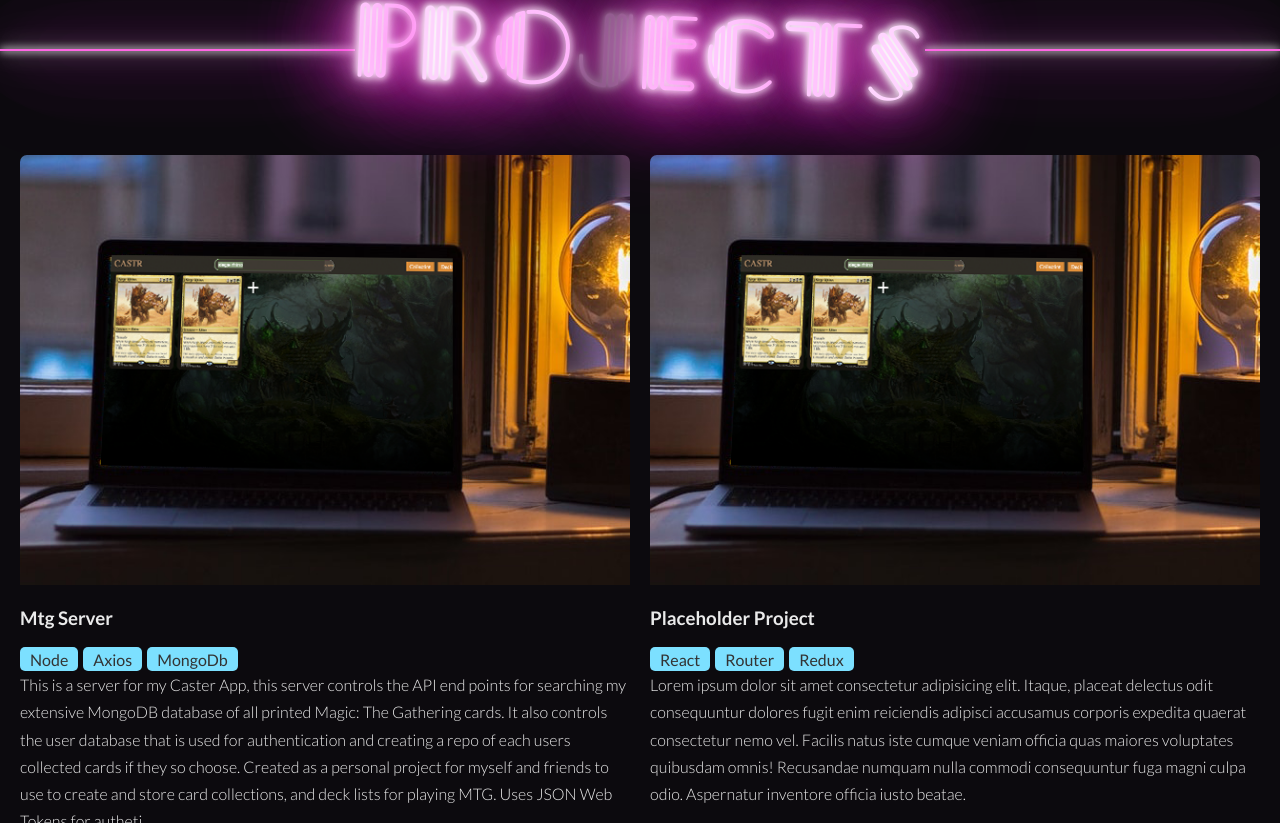
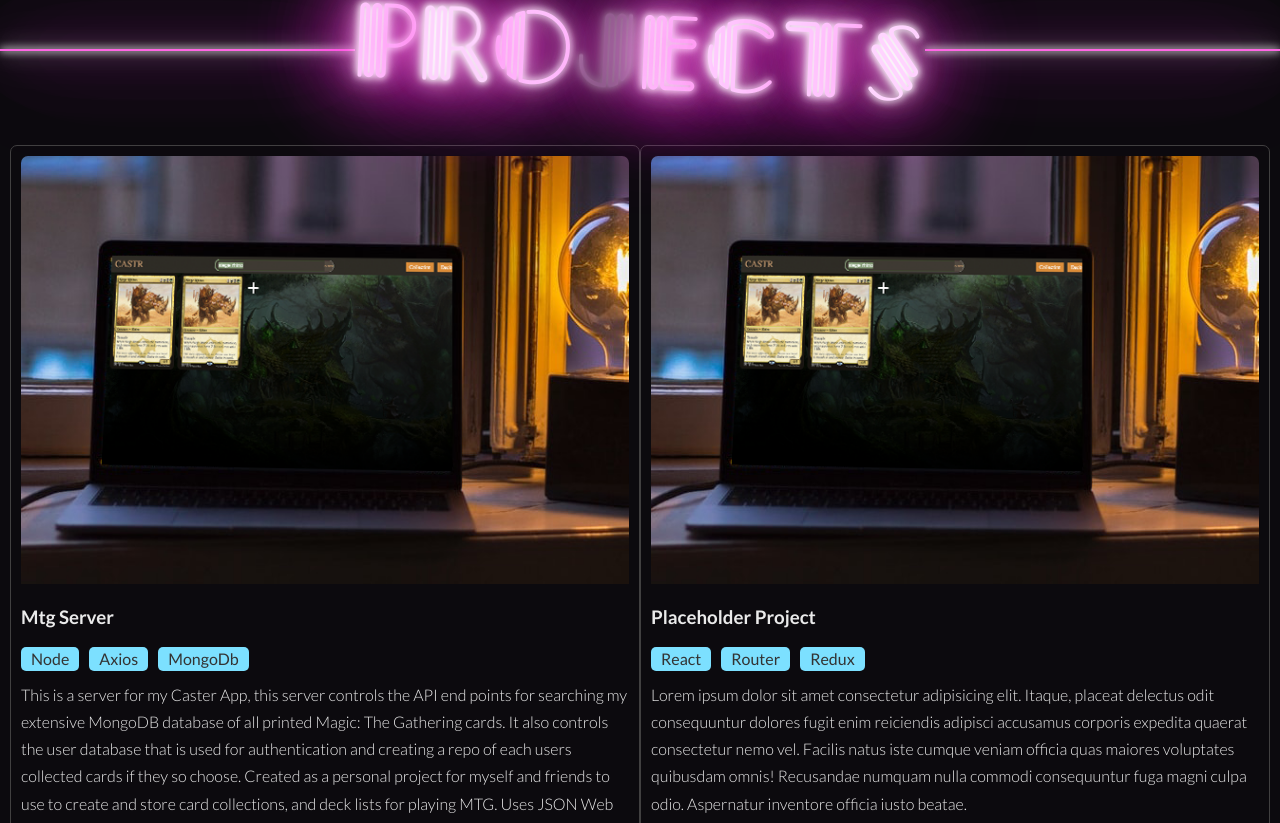
Before and after one commit to CoreyMiller85/portfolio-modern, a React (Create React App) app: page / in a window 1280 px wide. Shown: the part 1277-2100 px from the top of the page. Built offline with nearby package versions, Linux system fonts and the light colour scheme; a web font is replaced by a local one.

Commit message:
correct issue with slider menu

```diff
--- a/package.json
+++ b/package.json
@@ -1,7 +1,7 @@
 {
   "name": "portfolio-modern",
   "version": "0.1.0",
-  "homepage": "https://coreymiller85.github.io",
+  "homepage": "https://coreymiller85.github.io/portfolio-modern/",
   "private": true,
   "dependencies": {
     "@testing-library/jest-dom": "^5.14.1",
--- a/public/index.html
+++ b/public/index.html
@@ -24,7 +24,7 @@
       work correctly both with client-side routing and a non-root public URL.
       Learn how to configure a non-root public URL by running `npm run build`.
     -->
-    <title>React App</title>
+    <title>Corey Miller | Portfolio</title>
   </head>
   <body>
     <noscript>You need to enable JavaScript to run this app.</noscript>
--- a/src/App.js
+++ b/src/App.js
@@ -1,29 +1,30 @@
-import React, { useState } from "react";
-import Header from "./components/Header/Header";
-import SlideMenu from "./components/SlideMenu/SlideMenu";
-import Hero from "./components/Hero/Hero";
-import Projects from "./components/Projects/Projects";
-import About from "./components/About/About";
-import Skills from "./components/Skills/Skills";
-import Contact from "./components/Contact/Contact";
+import React, { useState } from 'react';
+import Header from './components/Header/Header';
+import SlideMenu from './components/SlideMenu/SlideMenu';
+import Hero from './components/Hero/Hero';
+import Projects from './components/Projects/Projects';
+import About from './components/About/About';
+import Skills from './components/Skills/Skills';
+import Contact from './components/Contact/Contact';
 
-import "./App.scss";
+import './App.scss';
 
 const App = () => {
   const [isMenuOpen, setIsMenuOpen] = useState(false);
-	const slideMenu = isMenuOpen ? (
+
+  const toggleMenu = () => {
+    setIsMenuOpen(!isMenuOpen);
+  };
+
+  return (
+    <div className='app'>
       <SlideMenu
         isMenuOpen={isMenuOpen}
-			active="active"
-			setIsMenuOpen={setIsMenuOpen}
+        active={isMenuOpen ? 'active' : ''}
+        setIsMenuOpen={toggleMenu}
       />
-	) : (
-		<SlideMenu active="" />
-	);
-	return (
-		<div className="app">
-			{slideMenu}
-			<Header isMenuOpen={isMenuOpen} setIsMenuOpen={setIsMenuOpen} />
+
+      <Header isMenuOpen={isMenuOpen} setIsMenuOpen={toggleMenu} />
       <Hero />
       <About />
       <Projects />
--- a/src/components/Contact/Contact.scss
+++ b/src/components/Contact/Contact.scss
@@ -1,4 +1,5 @@
 .contact {
+  margin: 1rem;
   &__form {
     display: flex;
     flex-flow: column nowrap;
@@ -22,7 +23,7 @@
     margin-top: 2rem;
     padding: 1rem;
     background: none;
-		font-family: "Lato";
+    font-family: 'Lato';
     font-size: 2rem;
     border: none;
     border-bottom: 1px solid $secondary-color;
@@ -43,7 +44,7 @@
     border: 1px solid $secondary-color;
     padding: 1rem;
     background: none;
-		font-family: "Lato";
+    font-family: 'Lato';
     font-size: 2rem;
     transition: all 0.2s ease-out;
     color: $font-color;
--- a/src/components/Header/Header.js
+++ b/src/components/Header/Header.js
@@ -1,35 +1,32 @@
-import React from "react";
-import { IconContext } from "react-icons";
+import React from 'react';
+import { IconContext } from 'react-icons';
 
-import { CgMenuRound } from "react-icons/cg";
+import { CgMenuRound } from 'react-icons/cg';
 
 const Header = ({ isMenuOpen, setIsMenuOpen }) => {
   return (
-		<div className="header">
-			<h1 className="header__logo">
-				<span className="first">Corey</span>{" "}
-				<span className="last">Miller</span>
+    <div className='header'>
+      <h1 className='header__logo'>
+        <span className='first'>Corey</span>{' '}
+        <span className='last'>Miller</span>
       </h1>
-			<div className="header__hamburger">
-				<IconContext.Provider value={{ color: "white", size: "3rem" }}>
-					<CgMenuRound
-						height="4rem"
-						onClick={() => setIsMenuOpen(!isMenuOpen)}
-					/>
+      <div className='header__hamburger' onClick={setIsMenuOpen}>
+        <IconContext.Provider value={{ color: 'white', size: '3rem' }}>
+          <CgMenuRound height='4rem' />
         </IconContext.Provider>
       </div>
-			<ul className="header__list">
-				<li className="list__li btn sm">
-					<a href="#about">About</a>
+      <ul className='header__list'>
+        <li className='list__li btn sm'>
+          <a href='#about'>About</a>
         </li>
-				<li className="list__li btn sm">
-					<a href="#projects">Projects</a>
+        <li className='list__li btn sm'>
+          <a href='#projects'>Projects</a>
         </li>
-				<li className="list__li btn sm">
-					<a href="#skills">Skills</a>
+        <li className='list__li btn sm'>
+          <a href='#skills'>Skills</a>
         </li>
-				<li className="list__li btn sm">
-					<a href="#contact">Contact</a>
+        <li className='list__li btn sm'>
+          <a href='#contact'>Contact</a>
         </li>
       </ul>
     </div>
--- a/src/components/Hero/Hero.js
+++ b/src/components/Hero/Hero.js
@@ -1,30 +1,30 @@
-import React from "react";
-import typing from "../../Videos/close-pavel-danilyuk.mp4";
+import React from 'react';
+import typing from '../../Videos/close-pavel-danilyuk.mp4';
 
 const Hero = () => {
   return (
-		<div className="hero">
-			<div className="hero__container">
-				<video autoplay="autoplay" playsinline loop="loop" id="hero-video">
-					<source src={typing} type="video/mp4" />
+    <div className='hero'>
+      <div className='hero__container'>
+        <video autoPlay='autoPlay' playsInline loop='loop' id='hero-video'>
+          <source src={typing} type='video/mp4' />
         </video>
       </div>
-			<div className="hero__content">
-				<div className="hero__name-span-container">
-					<span className="hero__content__name-span">
+      <div className='hero__content'>
+        <div className='hero__name-span-container'>
+          <span className='hero__content__name-span'>
             Corey Miller <br /> is a ...
           </span>
-					<span className="hero__content__name-span"></span>
+          <span className='hero__content__name-span'></span>
         </div>
-				<h1 className="hero__content__headline">
+        <h1 className='hero__content__headline'>
           Creator of powerful & well engineered user focused web applications
         </h1>
 
-				<a href="#projects">
-					<button className="btn clear">Projects</button>
+        <a href='#projects'>
+          <button className='btn clear'>Projects</button>
         </a>
-				<a href="#contact">
-					<button className="btn secondary">Contact</button>
+        <a href='#contact'>
+          <button className='btn secondary'>Contact</button>
         </a>
       </div>
     </div>
--- a/src/components/SingleProject/SingleProject.js
+++ b/src/components/SingleProject/SingleProject.js
@@ -1,10 +1,10 @@
-import React from "react";
-import castrImg from "../../img/castr-screen.png";
+import React from 'react';
+import castrImg from '../../img/castr-screen.png';
 
 const SingleProject = ({ title, tags, desciption, gitLink, liveLink }) => {
   const insertTags = (tags) => {
     if (tags.length > 0) {
-			const list = tags.map((tag) => <span className="tags__tag">{tag}</span>);
+      const list = tags.map((tag) => <span>{tag}</span>);
       return list;
     }
     return null;
@@ -13,24 +13,24 @@ const SingleProject = ({ title, tags, desciption, gitLink, liveLink }) => {
   const tagList = insertTags(tags);
 
   return (
-		<div className="single-project">
-			<div className="single-project__image">
-				<img src={castrImg} alt="" />
+    <div className='single-project'>
+      <div className='single-project__image'>
+        <img src={castrImg} alt='' />
       </div>
 
-			<h3 className="single-project__title">{title}</h3>
-			<div className="tags">{tagList}</div>
-			<p className="single-project__description">{desciption}</p>
-			<div className="single-project__buttons">
+      <h3 className='single-project__title'>{title}</h3>
+      <div className='single-project__tags'>{tagList}</div>
+      <p className='single-project__description'>{desciption}</p>
+      <div className='single-project__buttons'>
         <a href={gitLink}>
-					<button className="btn white sm">Github</button>
+          <button className='btn white sm'>Github</button>
         </a>
         {liveLink ? (
           <a href={liveLink}>
-						<button className="btn green sm">Live Demo</button>
+            <button className='btn green sm'>Live Demo</button>
           </a>
         ) : (
-					<button className="btn green sm" disabled>
+          <button className='btn green sm' disabled>
             Live Demo
           </button>
         )}
--- a/src/components/SingleProject/SingleProject.scss
+++ b/src/components/SingleProject/SingleProject.scss
@@ -2,8 +2,11 @@
   padding: 1rem;
   display: flex;
   flex-flow: column nowrap;
+  border: 1px solid rgb(65, 64, 64);
+  border-radius: 7px;
+  margin-bottom: 1rem;
   &__image {
-		flex: 1 1 100%;
+    flex: 1;
     & img {
       width: 100%;
       border-radius: 7px 7px 0 0;
@@ -27,18 +30,19 @@
     justify-content: flex-start;
     align-items: center;
   }
-}
 
-.tags {
+  &__tags {
     display: flex;
-	&__tag {
+    & span {
       border-radius: 5px;
       background: rgba($color: $secondary-color, $alpha: 1);
       display: block;
       color: $dark-font-color;
       padding: 0.25rem 1rem;
-		margin-right: 0.5rem;
+      margin-right: 1rem;
+      margin-bottom: 1rem;
       height: fit-content;
       text-transform: capitalize;
     }
   }
+}
--- a/src/components/SlideMenu/SlideMenu.js
+++ b/src/components/SlideMenu/SlideMenu.js
@@ -1,28 +1,24 @@
-import React from "react";
-import "./SlideMenu.scss";
+import React from 'react';
+import './SlideMenu.scss';
 
 const SlideMenu = ({ isMenuOpen, active, setIsMenuOpen }) => {
   return (
-		<div className={`slide-menu ${active}`}>
-			<span
-				className="close"
-				aria-label="close menu"
-				onClick={() => setIsMenuOpen(false)}
-			>
+    <div className={`slide-menu ${active}`} onClick={setIsMenuOpen}>
+      <span className='close' aria-label='close menu' onClick={setIsMenuOpen}>
         X
       </span>
-			<ul className="slide-menu__list">
-				<li className="slide-menu__li">
-					<a href="#about">About</a>
+      <ul className='slide-menu__list'>
+        <li className='slide-menu__li'>
+          <a href='#about'>About</a>
         </li>
-				<li className="slide-menu__li">
-					<a href="#projects">Projects</a>
+        <li className='slide-menu__li'>
+          <a href='#projects'>Projects</a>
         </li>
-				<li className="slide-menu__li">
-					<a href="#skills">Skills</a>
+        <li className='slide-menu__li'>
+          <a href='#skills'>Skills</a>
         </li>
-				<li className="slide-menu__li">
-					<a href="#contact">Contact</a>
+        <li className='slide-menu__li'>
+          <a href='#contact'>Contact</a>
         </li>
       </ul>
     </div>
--- a/src/components/SlideMenu/SlideMenu.scss
+++ b/src/components/SlideMenu/SlideMenu.scss
@@ -1,5 +1,6 @@
 .slide-menu {
   visibility: hidden;
+  display: none;
   opacity: 0;
   height: 100vh;
   z-index: 10;
@@ -9,10 +10,11 @@
   top: 0;
   left: 0;
   transition: all 0.5s ease-in-out;
-	transform: translateX(-1000px);
+  transform: translateX(0px);
   &.active {
     opacity: 100%;
     visibility: visible;
+    display: block;
     transform: translateX(0px);
   }
 
@@ -33,8 +35,7 @@
     text-transform: uppercase;
   }
 
-	&__li a:active,
-	&__li a:visited {
+  &__li a {
     color: white;
     text-decoration: none;
   }
```
Lines whose indentation alone changed are shown as unchanged.
